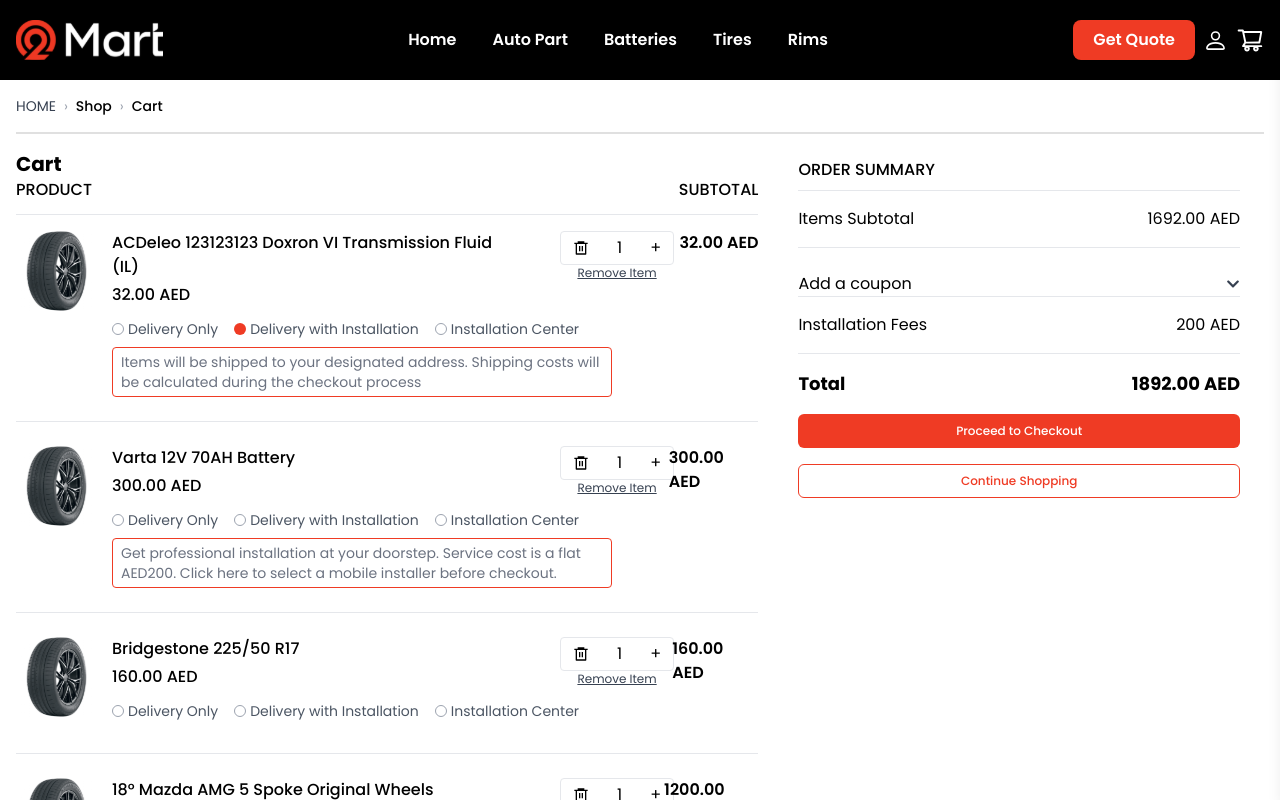
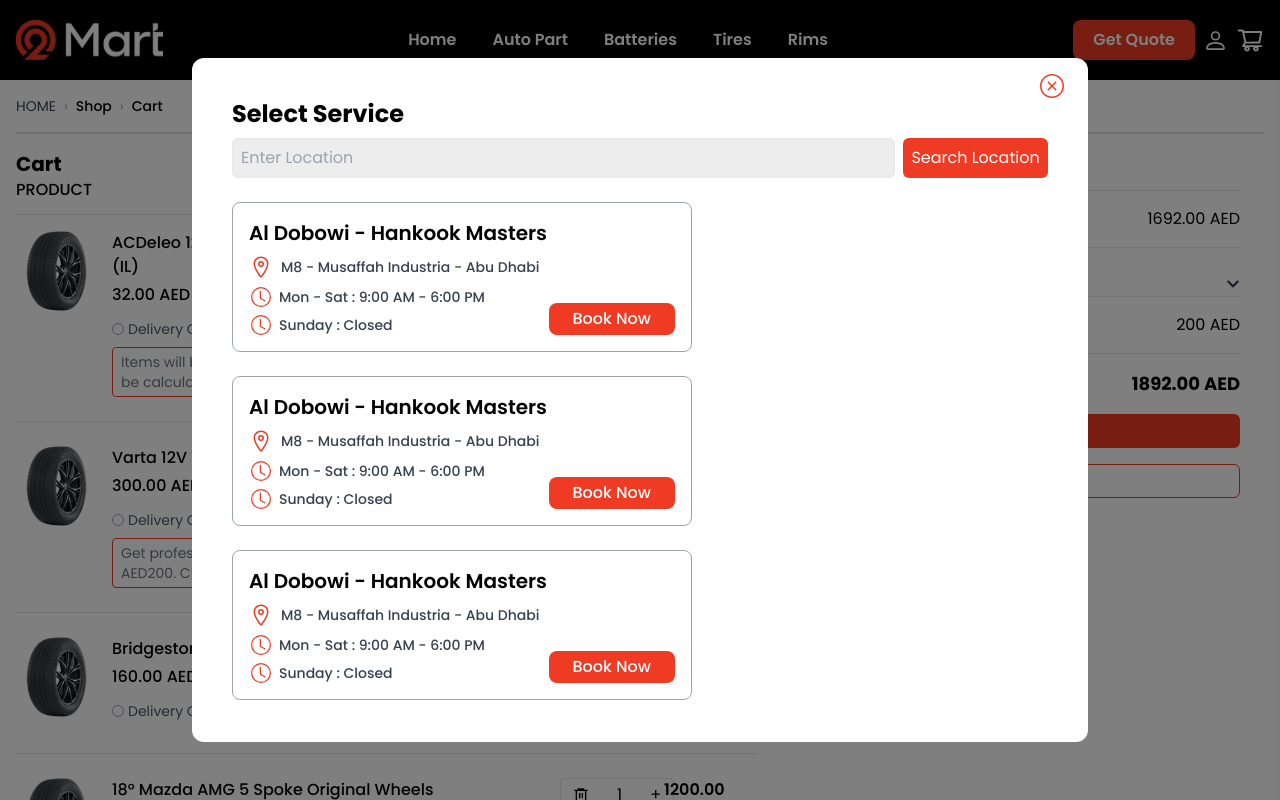
Before and after one commit to momarzouq/O2Mart, a React (Vite) app: page /cart in a window 1280 px wide. Both pictures are taken after a click on the checkbox 240 px from the left and 329 px from the top of the page. Shown: the top 800 px of the page. Built offline with nearby package versions, Linux system fonts and the light colour scheme.

Commit message:
finish LocationModal and DataModal

```diff
--- a/src/components/Cart.jsx
+++ b/src/components/Cart.jsx
@@ -11,8 +11,11 @@
 import CouponSection from "./AddCupon";
 import QuantityItem from "./QuantityItem";
 import { useCartStore } from "../store/cartStore";
+import { useLocationModalStore } from "../store/locationStore";
+import { LocationModal } from "./LocationModal";
 
 export default function Cart() {
+  const { isLocationModalOpen, openLocationModal } = useLocationModalStore();
   const [isAdded, setIsAdded] = useState(false);
   const {
     cartItems = [],
@@ -160,6 +163,13 @@
   );
   const installationFee = 200;
   const total = subtotal + installationFee;
+  const handleDeliveryOptionChange = (option) => {
+    if (
+      ["Delivery with Installation", "Installation Center"].includes(option)
+    ) {
+      openLocationModal(option);
+    }
+  };
 
   return (
     <Container>
@@ -170,6 +180,7 @@
           { label: "Cart" },
         ]}
       />
+      {isLocationModalOpen && <LocationModal cartItems={cartItems} />}
       <div className="grid grid-cols-5 xl:grid-cols-3 gap-4">
         {cartItems && cartItems.length === 0 ? (
           <div className="flex flex-col space-y-6 my-4">
@@ -232,6 +243,9 @@
                               className="flex items-center gap-1 text-sm text-gray-600"
                             >
                               <input
+                                onClick={() =>
+                                  handleDeliveryOptionChange(option)
+                                }
                                 type="checkbox"
                                 className="appearance-none w-3 h-3 rounded-full border border-gray-400 checked:bg-Brand checked:border-transparent focus:outline-none"
                               />
--- /dev/null
+++ b/src/components/LocationModal.jsx
@@ -0,0 +1,240 @@
+import { useState } from "react";
+import {
+  IoArrowBackCircleOutline,
+  IoArrowForwardCircleOutline,
+  IoLocationOutline,
+} from "react-icons/io5";
+import { useLocationModalStore } from "../store/locationStore";
+import { BsClock } from "react-icons/bs";
+import { SlClose } from "react-icons/sl";
+
+export const LocationModal = ({ cartItems }) => {
+  const { closeLocationModal } = useLocationModalStore();
+  const [currentCase, setCurrentCase] = useState(1);
+  const [selectedDate, setSelectedDate] = useState(null);
+
+  const [currentPage, setCurrentPage] = useState(1);
+  const datesPerPage = 9;
+  const locations = [
+    {
+      name: "Al Dobowi - Hankook Masters",
+      address: "M8 - Musaffah Industria - Abu Dhabi",
+      hours: [
+        { day: "Mon - Sat", time: "9:00 AM - 6:00 PM" },
+        { day: "Sunday", time: "Closed" },
+      ],
+    },
+    {
+      name: "Al Dobowi - Hankook Masters",
+      address: "M8 - Musaffah Industria - Abu Dhabi",
+      hours: [
+        { day: "Mon - Sat", time: "9:00 AM - 6:00 PM" },
+        { day: "Sunday", time: "Closed" },
+      ],
+    },
+    {
+      name: "Al Dobowi - Hankook Masters",
+      address: "M8 - Musaffah Industria - Abu Dhabi",
+      hours: [
+        { day: "Mon - Sat", time: "9:00 AM - 6:00 PM" },
+        { day: "Sunday", time: "Closed" },
+      ],
+    },
+    {
+      name: "Al Dobowi - Hankook Masters",
+      address: "M8 - Musaffah Industria - Abu Dhabi",
+      hours: [
+        { day: "Mon - Sat", time: "9:00 AM - 6:00 PM" },
+        { day: "Sunday", time: "Closed" },
+      ],
+    },
+    {
+      name: "Al Dobowi - Hankook Masters",
+      address: "M8 - Musaffah Industria - Abu Dhabi",
+      hours: [
+        { day: "Mon - Sat", time: "9:00 AM - 6:00 PM" },
+        { day: "Sunday", time: "Closed" },
+      ],
+    },
+    {
+      name: "Al Dobowi - Hankook Masters",
+      address: "M8 - Musaffah Industria - Abu Dhabi",
+      hours: [
+        { day: "Mon - Sat", time: "9:00 AM - 6:00 PM" },
+        { day: "Sunday", time: "Closed" },
+      ],
+    },
+    {
+      name: "Al Dobowi - Hankook Masters",
+      address: "M8 - Musaffah Industria - Abu Dhabi",
+      hours: [
+        { day: "Mon - Sat", time: "9:00 AM - 6:00 PM" },
+        { day: "Sunday", time: "Closed" },
+      ],
+    },
+    {
+      name: "Al Dobowi - Hankook Masters",
+      address: "M8 - Musaffah Industria - Abu Dhabi",
+      hours: [
+        { day: "Mon - Sat", time: "9:00 AM - 6:00 PM" },
+        { day: "Sunday", time: "Closed" },
+      ],
+    },
+  ];
+
+  const dates = [
+    { date: "Today 21 Mar", available: false },
+    { date: "SAT 22 Mar", available: true },
+    { date: "SUN 23 Mar", available: false },
+    { date: "MON 24 Mar", available: true },
+    { date: "TUS 23 Mar", available: true },
+    { date: "WED 24 Mar", available: true },
+    { date: "THU 23 Mar", available: true },
+    { date: "SAT 24 Mar", available: true },
+    { date: "SUN 24 Mar", available: false },
+    { date: "SAT 24 Mar", available: true },
+    { date: "SUN 24 Mar", available: false },
+  ];
+  const indexOfLastDate = currentPage * datesPerPage;
+  const indexOfFirstDate = indexOfLastDate - datesPerPage;
+  const currentDates = dates.slice(indexOfFirstDate, indexOfLastDate);
+
+  const handleNextPage = () => {
+    if (currentPage < Math.ceil(dates.length / datesPerPage)) {
+      setCurrentPage((prev) => prev + 1);
+    }
+  };
+
+  const handlePrevPage = () => {
+    if (currentPage > 1) {
+      setCurrentPage((prev) => prev - 1);
+    }
+  };
+  const handleBookNowClick = () => {
+    if (currentCase < 3) {
+      setCurrentCase(currentCase + 1);
+    }
+  };
+
+  return (
+    <div className="fixed inset-0 bg-black bg-opacity-50 flex justify-center items-center z-50">
+      <div className="relative bg-white w-[70%] md:w-[90%] p-10 md:p-6 rounded-xl">
+        <button
+          className="absolute right-6 top-4 text-Brand text-2xl"
+          onClick={() => closeLocationModal()}
+        >
+          <SlClose />
+        </button>
+
+        {currentCase === 1 && (
+          <>
+            <h2 className="text-start text-2xl font-bold mb-2">
+              {cartItems.deliveryOptions === "Installation Center"
+                ? "Select Installation Center Service"
+                : cartItems.deliveryOptions === "Delivery with Installation"
+                ? "Select Mobile Van Service"
+                : "Select Service"}
+            </h2>
+            <div className="flex md:flex-col gap-2 mb-6">
+              <input
+                className="flex-[5]  py-1.5 px-2 border rounded-md bg-[#DCDBDB80] outline-none"
+                placeholder="Enter Location"
+              />
+              <button className="flex-[1] bg-Brand text-white rounded-md p-2">
+                Search Location
+              </button>
+            </div>
+            <div className="flex flex-wrap gap-6 overflow-y-scroll max-h-[500px]">
+              {locations.map((location, index) => (
+                <div
+                  key={index}
+                  className="relative border border-gray-400 rounded-lg  w-[460px] md:w-auto xl:w-full   p-4 md:pb-16 space-y-4"
+                >
+                  <div className="flex flex-col text-sm font-medium items-start space-y-2">
+                    <h3 className="text-start font-semibold text-xl">
+                      {location.name}
+                    </h3>
+                    <p className="flex items-center gap-2 text-gray-700">
+                      <IoLocationOutline className="text-Brand size-6" />
+                      {location.address}
+                    </p>
+                    {location.hours.map((hour, idx) => (
+                      <p
+                        key={idx}
+                        className="flex items-center gap-2 text-gray-700"
+                      >
+                        <BsClock className="ml-0.5 text-Brand size-5" />
+                        {hour.day} : {hour.time}
+                      </p>
+                    ))}
+                  </div>
+                  <button
+                    className="absolute right-4 md:left-4 bottom-4 rounded-lg bg-Brand py-1 px-6 text-white font-medium hover:bg-BrandDark transition-all"
+                    onClick={handleBookNowClick}
+                  >
+                    Book Now
+                  </button>
+                </div>
+              ))}
+            </div>
+          </>
+        )}
+
+        {currentCase === 2 && (
+          <>
+            <div>
+              <IoArrowForwardCircleOutline
+                className="absolute top-[45%] right-6 text-Brand size-8 cursor-pointer"
+                onClick={handleNextPage}
+                disabled={
+                  currentPage === Math.ceil(dates.length / datesPerPage)
+                }
+              />
+              <IoArrowBackCircleOutline
+                className="absolute top-[45%] left-6 text-Brand size-8 cursor-pointer"
+                onClick={handlePrevPage}
+              />
+              <div className="absolute top-4  flex  items-center font-semibold gap-6 md:gap-2 md:text-sm md:max-w-60">
+                <h3>Pick Installation Date</h3>
+                <p className="text-Brand">Sand Dance - Al Qouz</p>
+              </div>
+              <button
+                className={`absolute font-medium right-4 bottom-4 rounded-md py-1 px-4 mt-4 ${
+                  selectedDate
+                    ? "bg-Brand text-white cursor-pointer"
+                    : "bg-[#DCDBDB] text-[#969494] cursor-not-allowed"
+                }`}
+                disabled={!selectedDate} // Disable until a date is selected
+                onClick={() => alert("Proceeding...")}
+              >
+                Proceed
+              </button>
+              <div className="bg-[#DCDBDB80] rounded py-3 px-8 mt-10 mb-8">
+                <div className="flex items-center gap-4 flex-wrap justify-center">
+                  {currentDates.map((date, index) => (
+                    <p
+                      key={index}
+                      className={`text-center shadow-lg hover:shadow-md py-2 px-6 rounded-md w-[88px] cursor-pointer ${
+                        date.available
+                          ? selectedDate === date.date
+                            ? "bg-Brand text-white"
+                            : "bg-white"
+                          : "bg-[#DCDBDB] text-gray-500 cursor-not-allowed"
+                      }`}
+                      onClick={() =>
+                        date.available && setSelectedDate(date.date)
+                      }
+                    >
+                      {date.date}
+                    </p>
+                  ))}
+                </div>
+              </div>
+            </div>
+          </>
+        )}
+        {currentCase === 3 && <></>}
+      </div>
+    </div>
+  );
+};
--- a/src/index.css
+++ b/src/index.css
@@ -63,8 +63,6 @@
   padding-left: 1rem; /* Creates space for bullet */
 }
 
-
-
 /* Grid System fo product */
 
 .grid-custom {
@@ -84,7 +82,6 @@
     grid-template-columns: repeat(3, minmax(0, 1fr)); /* large = 4 cols */
   }
 }
-
 
 /* Grid system for  */
 .grid-custom-cart {
@@ -109,3 +106,23 @@
     grid-template-columns: repeat(4, minmax(0, 1fr)); /* large = 4 cols */
   }
 }
+
+/* CSS customizations for scrollbar */
+::-webkit-scrollbar {
+  width: 8px;
+}
+/* لتغيير الطول (الارتفاع) للـ scrollbar الأفقي */
+::-webkit-scrollbar:horizontal {
+  height: 4px;
+}
+
+::-webkit-scrollbar-thumb {
+  background-color: #ef3b24;
+  border-radius: 10px;
+}
+
+::-webkit-scrollbar-track {
+  border-radius: 10px;
+  border-left: 1px solid #9c9c9c;
+  border-right: 1px solid #9c9c9c;
+}
--- /dev/null
+++ b/src/store/locationStore.js
@@ -0,0 +1,9 @@
+// /store/useModalStore.js
+import { create } from "zustand";
+
+export const useLocationModalStore = create((set) => ({
+  isLocationModalOpen: false,
+
+  openLocationModal: () => set({ isLocationModalOpen: true }),
+  closeLocationModal: () => set({ isLocationModalOpen: false }),
+}));
```
